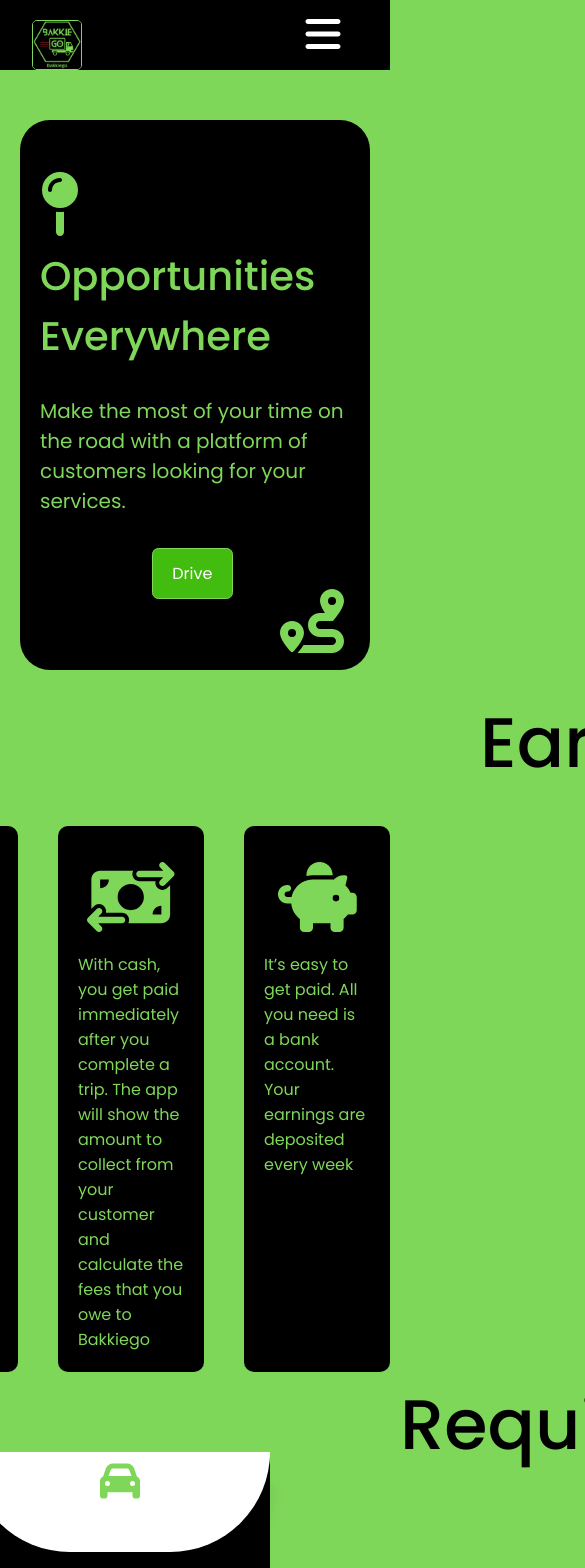
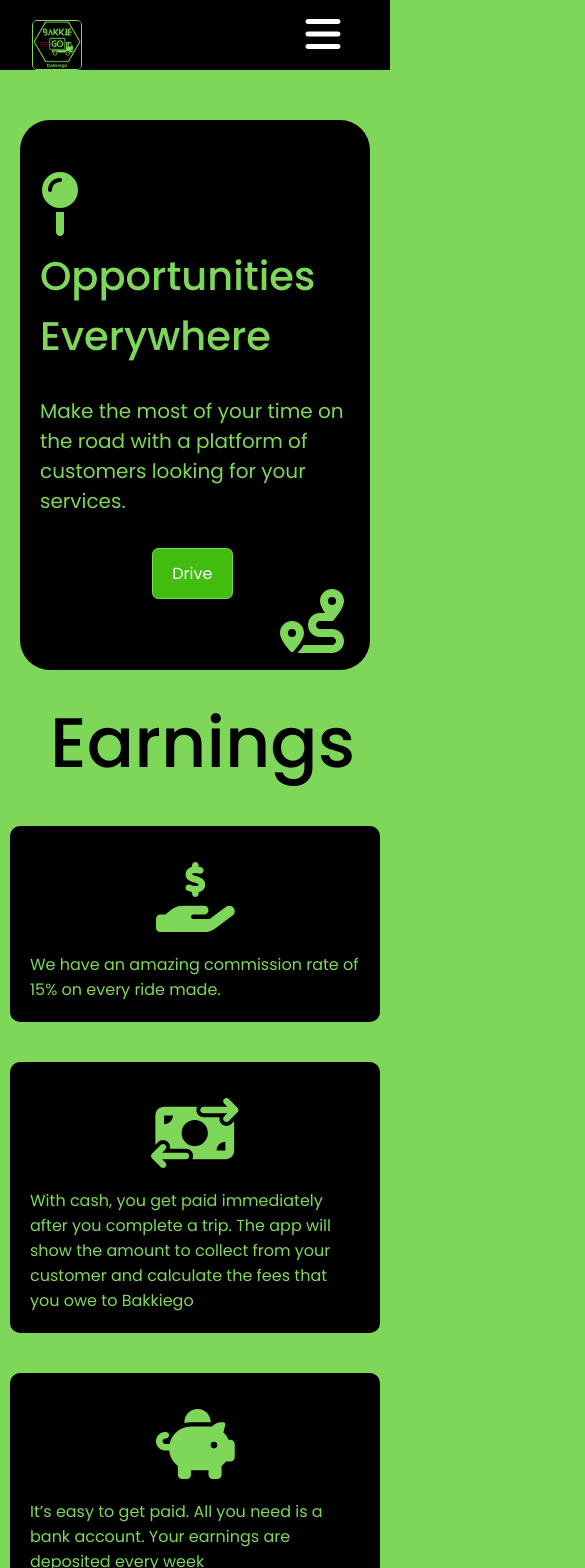
Before and after one commit to leke15/bakkigofree, a React (Create React App) app: page /Business in a window 390 px wide. Shown: the top 1568 px of the page, 585 px wide, since content can reach past the window. Built offline with nearby package versions, Linux system fonts and the light colour scheme.

Commit message:
made the earnings and requirements component responsive design

```diff
--- a/src/components/earnings/Earnings.jsx
+++ b/src/components/earnings/Earnings.jsx
@@ -13,39 +13,40 @@ import {
 const Earnings = () => {
   return (
     <section id="earn">
-      <h1 id="earnings_topic">Earnings</h1>
-      <div id="earnings_perks_container">
-        <article id="earnings_perk_01">
-          <div id="earning_perk_icon">
+      <h1 className="earnings_topic">Earnings</h1>
+      <div className="earnings_perks_container">
+
+        <article className="earnings_perk_01">
+          <div className="earning_perk_icon">
             <FontAwesomeIcon icon={faHandHoldingDollar} />
           </div>
-          <div id="perk_desc">
+          <div className="perk_desc">
             We have an amazing commission rate of 15% on every ride made.
           </div>
         </article>
 
-        <article id="earnings_perk_02">
-          <div id="earning_perk_icon">
+        <article className="earnings_perk_02">
+          <div className="earning_perk_icon">
             <FontAwesomeIcon icon={faMoneyBillTransfer} />
           </div>
-          <div id="perk_desc">
+          <div className="perk_desc">
             With cash, you get paid immediately after you complete a trip. The
             app will show the amount to collect from your customer and calculate
             the fees that you owe to Bakkiego
           </div>
         </article>
 
-        <article id="earnings_perk_03">
-          <div id="earning_perk_icon">
+        <article className="earnings_perk_03">
+          <div className="earning_perk_icon">
             <FontAwesomeIcon icon={faPiggyBank} />
           </div>
-          <div id="perk_desc">
+          <div className="perk_desc">
             It’s easy to get paid. All you need is a bank account. Your earnings
             are deposited every week
           </div>
         </article>
       </div>
-      <h3 id="requirment_topic">Requirements</h3>
+      <h3 className="requirment_topic">Requirements</h3>
       <div id="requirements_container" className="features-container">
 
         <div id="requirment_01" className="feature-item">
@@ -61,7 +62,7 @@ const Earnings = () => {
           </div>
         </div>
 
-        <FontAwesomeIcon icon={faArrowRightArrowLeft} id="requirement_sys_icon"/>
+        <FontAwesomeIcon icon={faArrowRightArrowLeft} className="requirement_sys_icon"/>
 
         <div id="requirment_02" className="feature-item">
           <div id="reqirmemt_icon" className="feat-icon">
--- a/src/components/earnings/earnings.css
+++ b/src/components/earnings/earnings.css
@@ -1,55 +1,81 @@
-#earnings_topic{
-    margin-left: 30rem;
+.earnings_topic{
+    margin-left: 40rem;
     font-size: 70px;
 }
 
-#requirment_topic{
-    margin-left: 25rem;
+.requirment_topic{
+    margin-left: 35rem;
     font-size: 70px;
 }
 
-#earnings_perks_container{
+.earnings_perks_container{
     display: grid;
     grid-template-columns: repeat(3, 1fr);
-    margin-left: -8rem;
+    margin-left: 10px;
+    margin-right: 10px;
     margin-top: 30px;
     gap: 2.5rem;
 }
 
-#earning_perk_icon{
+.earning_perk_icon{
     font-size: 70px;
     text-align: center;
     color: var(--primary-color);
 }
 
-#earnings_perk_01{
+.earnings_perk_01{
     background-color: black;
     padding: 20px;
     border-radius: 10px;
 }
 
-#earnings_perk_02{
+.earnings_perk_02{
     background-color: black;
     padding: 20px;
     border-radius: 10px;
 }
 
-#earnings_perk_03{
+.earnings_perk_03{
     background-color: black;
     padding: 20px;
     border-radius: 10px;
 }
 
-#perk_desc{
+.perk_desc{
     color: var(--primary-color)
 }
 
-#requirement_sys_icon{
+.requirement_sys_icon{
     font-size: 70px;
     margin-left: 150px;
     margin-top: 170px;
 }
 
-#requirements_container{
+.requirements_container{
     margin-left: -30px;
 }
+
+@media (max-width: 480px) {
+    .earnings_topic{
+        margin-left: 50px;
+    }
+
+    .earnings_perks_container{
+        grid-template-columns: 1fr;
+        margin-bottom: 20px;
+    }
+
+    .requirment_topic{
+        margin-left:20px;
+        font-size: 50px;
+    }
+
+    .requirement_sys_icon{
+        display: none;
+    }
+
+    .features-container{
+        margin-top: 100px;
+        margin-left: 60px;
+    }
+}
```
